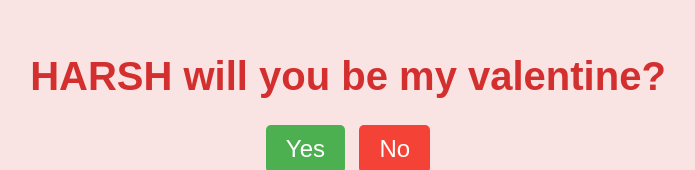
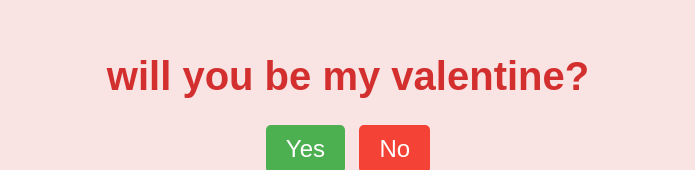
Before and after one commit to blackhatkris/cutie, a plain HTML site: page index.html in a window 1280 px wide. Shown: the part 138-308 px from the top of the page, without its empty margins (292-987 px from the left). Drawn offline with Linux system fonts and the light colour scheme.

Commit message:
Update index.html

```diff
--- a/index.html
+++ b/index.html
@@ -3,12 +3,12 @@
 <head>
     <meta charset="UTF-8">
     <meta name="viewport" content="width=device-width, initial-scale=1.0">
-    <title>HARSH will you be my valentine?</title>
+    <title> will you be my valentine?</title>
     <link rel="stylesheet" href="styles.css">
 </head>
 <body>
     <div class="container">
-        <h1>HARSH will you be my valentine?</h1>
+        <h1>will you be my valentine?</h1>
         <div class="buttons">
             <button class="yes-button" onclick="handleYesClick()">Yes</button>
             <button class="no-button" onclick="handleNoClick()">No</button>
```
